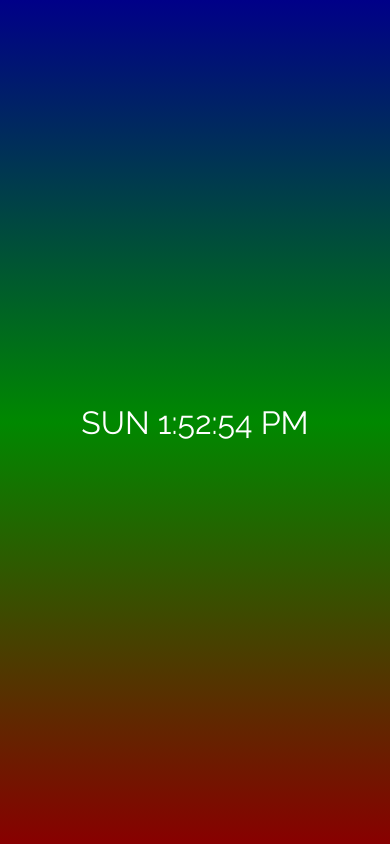
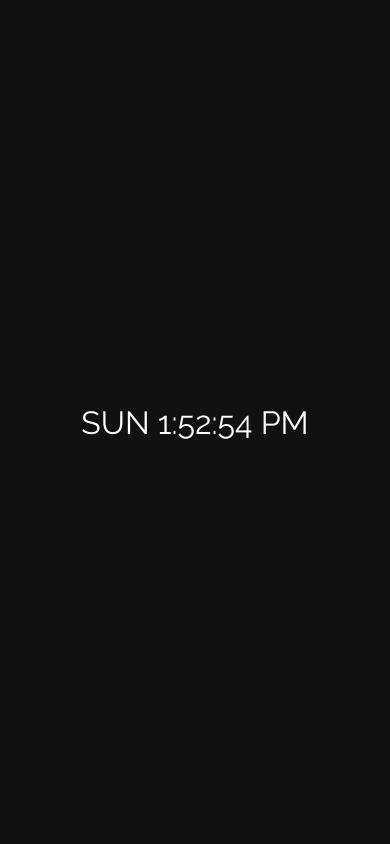
Before and after one commit to Jorge644240/digitalclock.jorgegallego.me, a plain HTML site: page index.html in a window 390 px wide. Drawn offline with Linux system fonts and the light colour scheme.

Commit message:
Digital Clock

```diff
--- a/index.css
+++ b/index.css
@@ -6,7 +6,7 @@ section
 {
     height: 100vh;
     text-align: center;
-    background-image: -webkit-linear-gradient(left, #000088, #008800, #880000);
+    background-color: #111111;
 }
 p
 {
@@ -30,10 +30,6 @@ p
 }
 @media screen and (max-width: 400px)
 {
-    section
-    {
-        background-image: -webkit-linear-gradient(top, #000088, #008800, #880000);
-    }
     p
     {
         font-size: 2rem;
```
